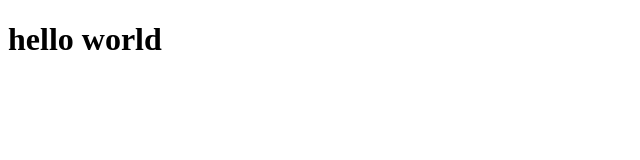
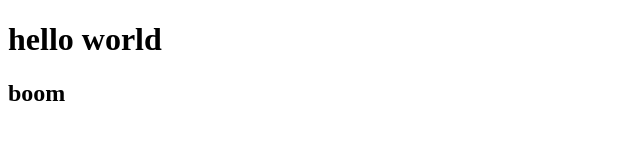
Before and after one commit to bhoomikaurs/html, a plain HTML site: page index.html in a window 1280 px wide. Shown: the full height of the page, 0-640 px from the left. Drawn offline with Linux system fonts and the light colour scheme.

Commit message:
added boom

```diff
--- a/index.html
+++ b/index.html
@@ -10,7 +10,7 @@
 
 <body>
     <h1>hello world</h1>
-
+    <h2>boom</h2>
 </body>
 
 </html>
```
